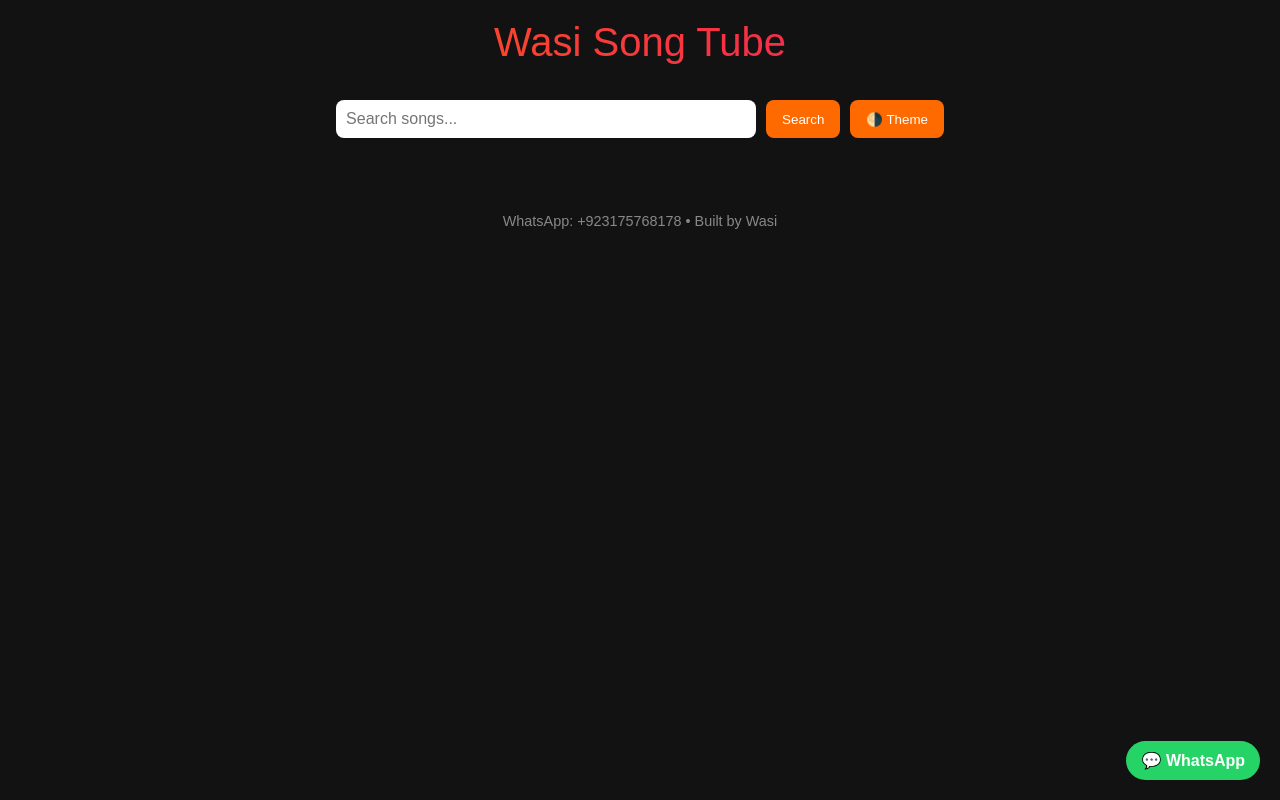
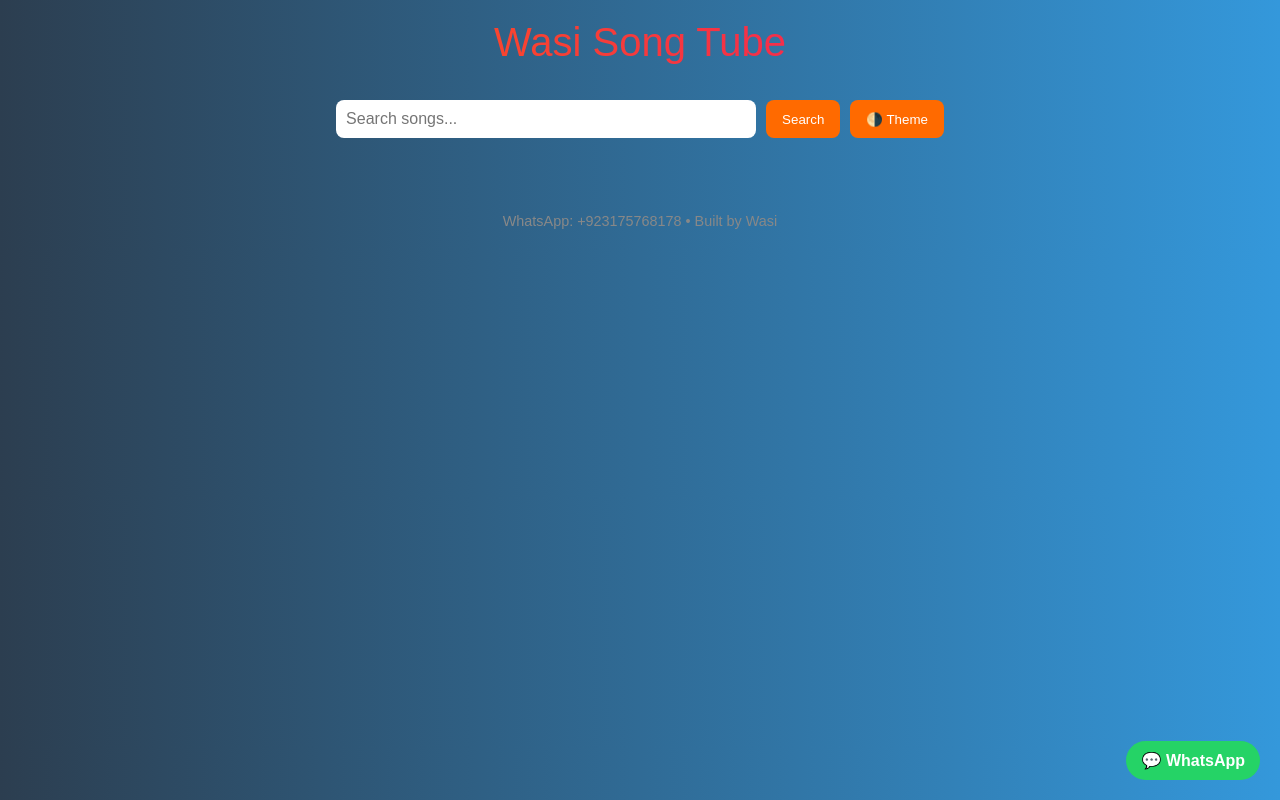
Before and after one commit to awanzada786616/Wasi.song.playbax, a plain HTML site: page index.html in a window 1280 px wide. Drawn offline with Linux system fonts and the light colour scheme; no server answers.

Commit message:
Update index.html

```diff
--- a/index.html
+++ b/index.html
@@ -5,7 +5,7 @@
   <meta name="viewport" content="width=device-width,initial-scale=1"/>
   <title>Wasi Song Tube</title>
   <style>
-    body {margin:0;padding:0;font-family:Arial,sans-serif;background:#121212;color:#fff;transition:background .3s,color .3s;}
+    body {margin:0;padding:0;font-family:Arial,sans-serif;background: linear-gradient(to right, #2c3e50, #3498db);color:#fff;transition:background .3s,color .3s;}
     .light {background:#f4f4f4;color:#111;}
     header {padding:20px;text-align:center;font-size:2.5rem;background:linear-gradient(to right,#ff6a00,#ee0979);-webkit-background-clip:text;-webkit-text-fill-color:transparent;}
     .topbar {display:flex;justify-content:center;gap:10px;padding:15px;}
```
